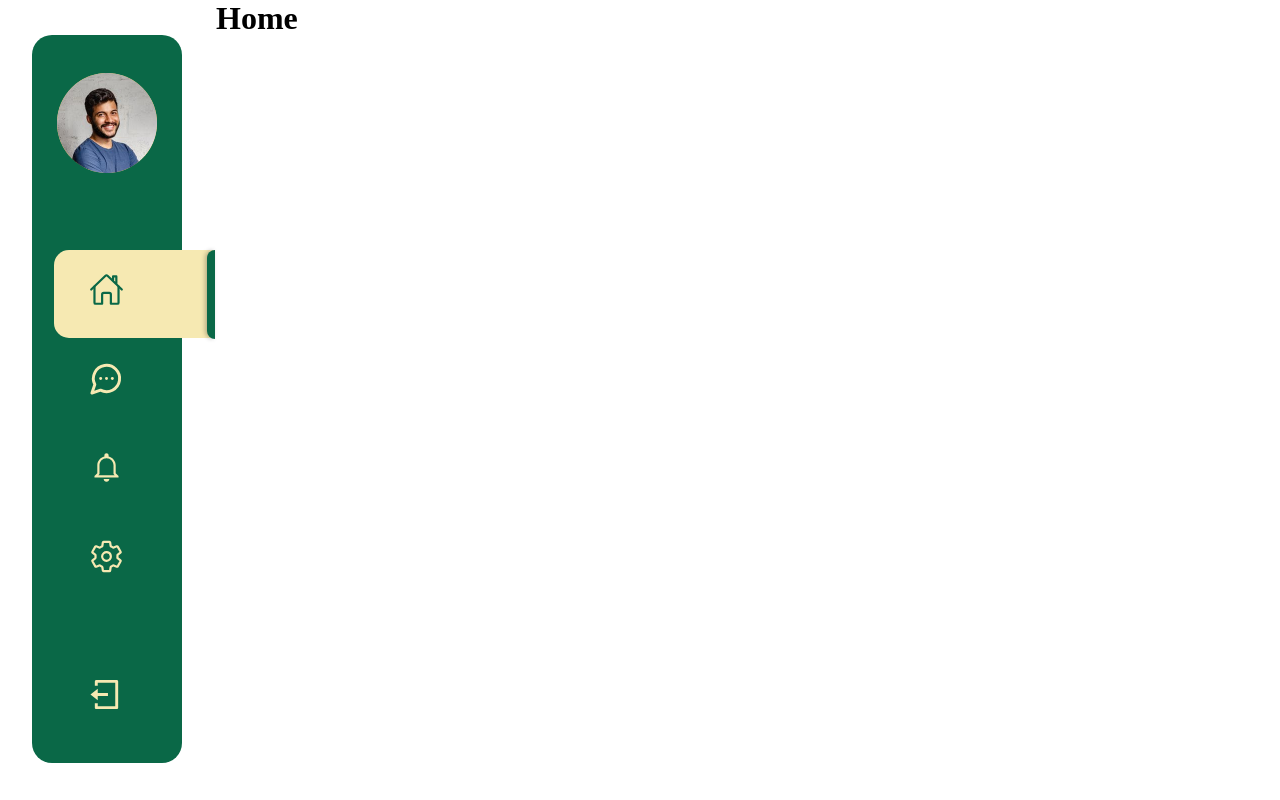
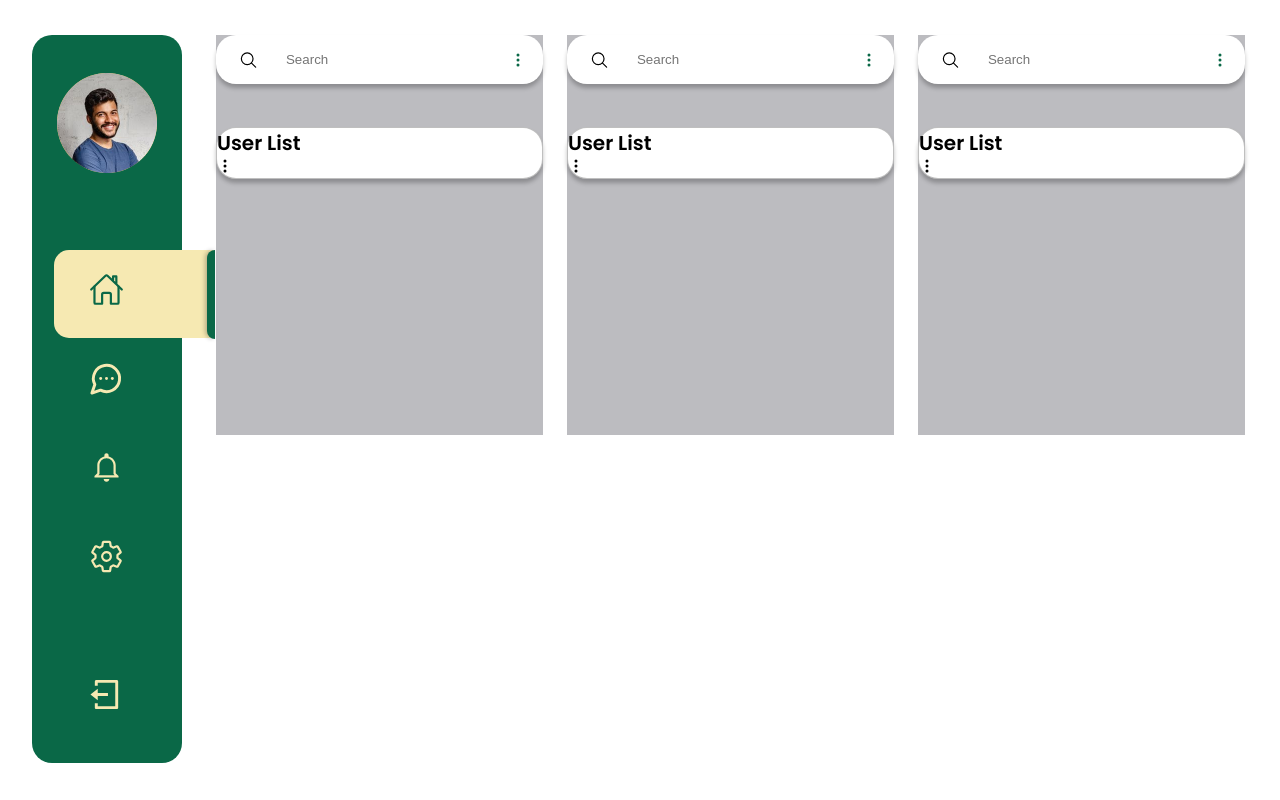
Before and after one commit to jaishee/Chatting-Web-App, a React (Vite) app: page /pages/home in a window 1280 px wide. Built offline with nearby package versions, Linux system fonts and the light colour scheme; no server answers; sample sign-in values are in the browser's storage.

Commit message:
UI designing of Home page for User List'

```diff
--- a/index.html
+++ b/index.html
@@ -6,7 +6,7 @@
     <meta name="viewport" content="width=device-width, initial-scale=1.0" />
     <link href="https://fonts.googleapis.com/css2?family=Nunito:ital,wght@0,200..1000;1,200..1000&display=swap" rel="stylesheet">
     <link href="https://fonts.googleapis.com/css2?family=Open+Sans:ital,wght@0,300..800;1,300..800&display=swap" rel="stylesheet">
-
+    <link href="https://fonts.googleapis.com/css2?family=Poppins:ital,wght@0,100;0,200;0,300;0,400;0,500;0,600;0,700;0,800;0,900;1,100;1,200;1,300;1,400;1,500;1,600;1,700;1,800;1,900&display=swap" rel="stylesheet">
 
     <title>Let's Chat</title>
   </head>
--- a/src/index.css
+++ b/src/index.css
@@ -222,3 +222,56 @@
     box-shadow: -2px 0px 4px rgba(0, 0, 0, 0.25);
 }
 /*Side Bar Design End*/
+
+/*Home Page Design Start*/
+.homeLayout{
+    margin-top: 35px;
+    margin-right: 35px;
+}
+.userListBox{
+    width: 100%;
+    background: #bcbcc0;
+    height: 400px;
+}
+.searchBox{
+    position: relative;
+}
+.searchBox input{
+    width: 100%;
+    background: white;
+    border-radius: 20px;
+    border: 0;
+    box-shadow: 0px 4px 4px 0px rgba(0, 0, 0, 0.25);
+    padding: 17px 70px;
+    box-sizing: border-box;
+}
+.searchBox .searchIcon{
+    width: 19px;
+    height: 19px;
+    position: absolute;
+    top: 50%;
+    left: 23px;
+    transform:translateY(-50%);
+
+}
+.searchBox .threeDotIcon{
+    position: absolute;
+    height: 20px;
+    top: 50%;
+    right: 17px;
+    transform:translateY(-50%);
+    color: #0A6847;
+}
+.userListProfileBox{
+    background: white;
+    border-radius: 20px;
+    box-shadow: 0px 4px 4px 0px rgba(0, 0, 0, 0.25);
+    border: 1px solid rgba(0, 0, 0, 0.25);
+    margin-top: 43px;
+}
+.userListProfileBox h3{
+    font-family: "Poppins", sans-serif;
+    font-weight: 600;
+    font-size: 20px;
+}
+/*Home Page Design Start*/
--- /dev/null
+++ b/src/layouts/UserList.jsx
@@ -0,0 +1,23 @@
+import React from 'react'
+import { IoSearchOutline } from "react-icons/io5";
+import { BsThreeDotsVertical } from "react-icons/bs";
+
+const UserList = () => {
+  return (
+    <div  className="userListBox">
+        <div className='searchBox'>
+            <IoSearchOutline className='searchIcon' />
+            <input type="text" placeholder='Search' />
+            <BsThreeDotsVertical className='threeDotIcon'/>
+        </div>
+        <div className='userListProfileBox'>
+            <div className=''>
+            <h3>User List</h3>
+            <BsThreeDotsVertical className='threeDotIcon'/>
+        </div>
+        </div>
+    </div>
+  )
+}
+
+export default UserList
--- a/src/pages/Home.jsx
+++ b/src/pages/Home.jsx
@@ -1,6 +1,8 @@
 import React, { useEffect } from 'react'
 import { useSelector } from 'react-redux'
 import { useNavigate } from 'react-router-dom'
+import Grid from "@mui/material/Grid";
+import UserList from '../layouts/UserList';
 
 const Home = () => {
   let navigate = useNavigate()
@@ -13,8 +15,18 @@ const Home = () => {
   },[])
 
   return (
-    <div>
-      <h1>Home</h1>
+    <div className='homeLayout'>
+      <Grid container spacing={3}>
+        <Grid size={4}>
+          <UserList/>
+        </Grid>
+        <Grid size={4}>
+          <UserList/>
+        </Grid>
+        <Grid size={4}>
+          <UserList/>
+        </Grid>
+      </Grid>
     </div>
 
   )
```
